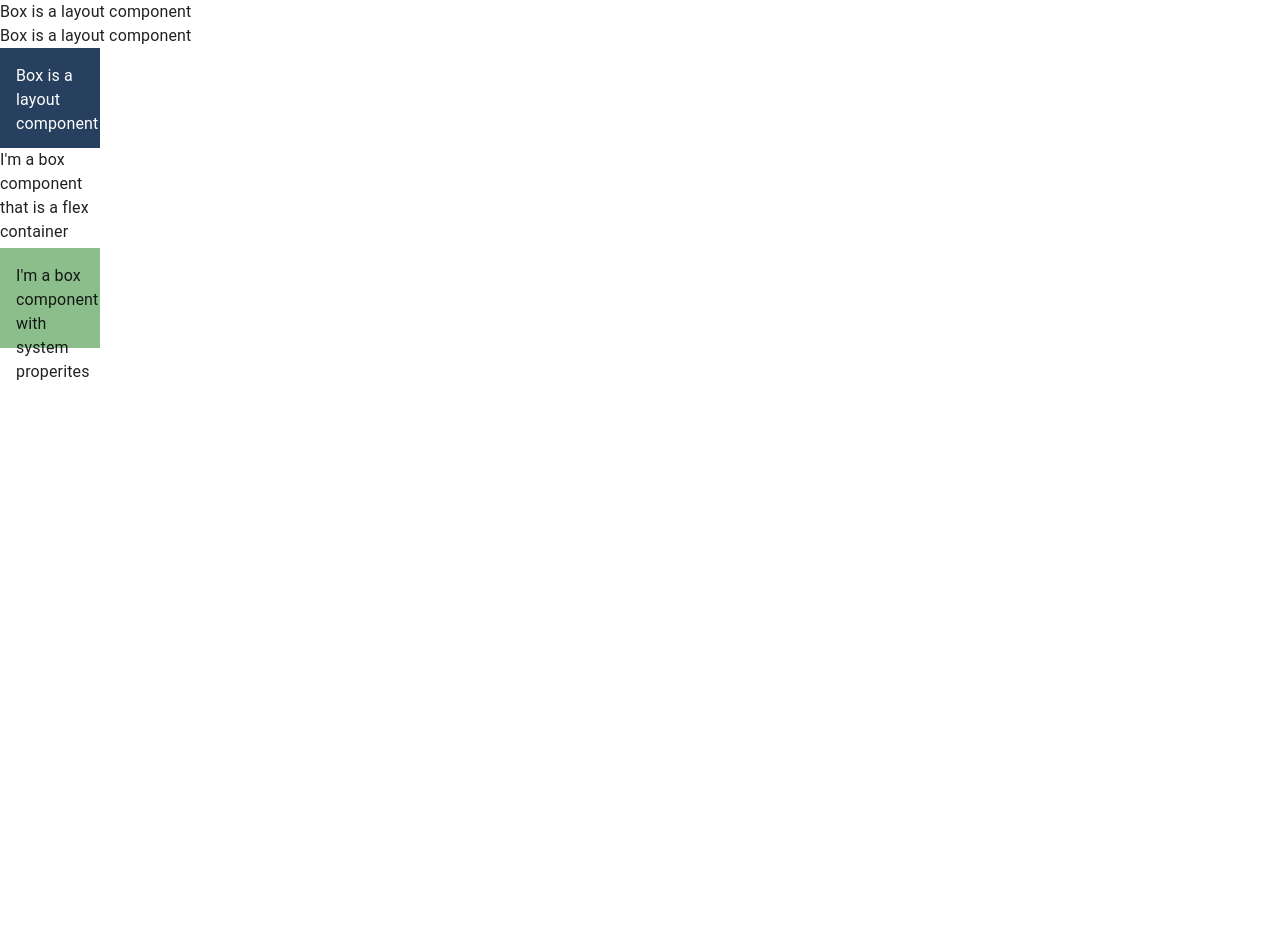
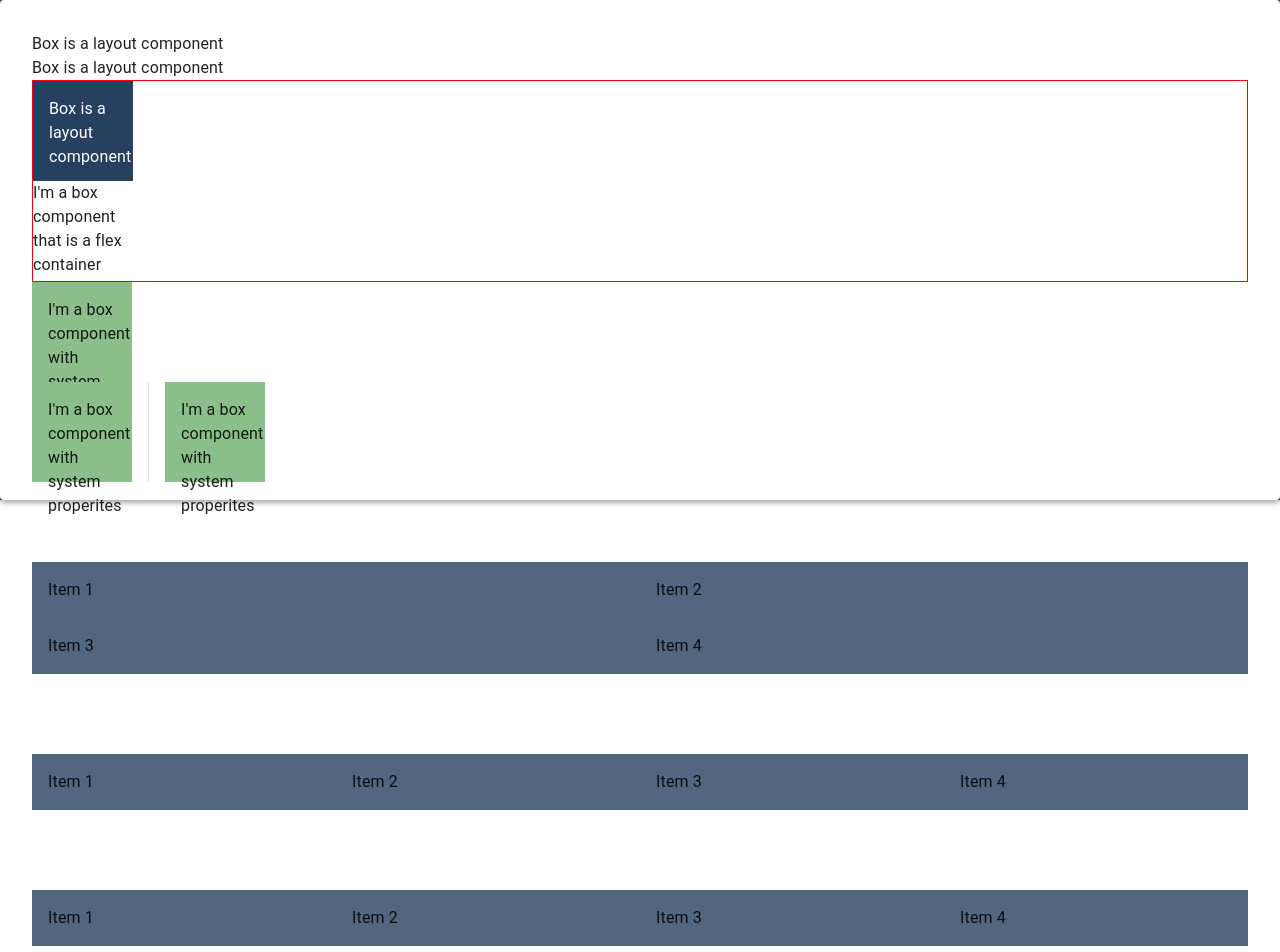
Before and after one commit to Tim-Parks-Lynch/material-ui-learning, a React (Vite) app in the folder my-app/: page / in a window 1280 px wide. Shown: the top 952 px of the page. Before the commit the page ends 800 px from the top, so only its background shows below. Built offline with nearby package versions, Linux system fonts and the light colour scheme.

Commit message:
started on surface components

```diff
--- a/my-app/src/components/MuiLayout/MuiLayout.tsx
+++ b/my-app/src/components/MuiLayout/MuiLayout.tsx
@@ -1,13 +1,18 @@
-import { Box } from '@mui/material';
+import { Box, Stack, Divider, Grid, Paper } from '@mui/material';
 import React from 'react';
 
 const MuiLayout = () => {
   return (
+    <Paper sx={{ padding: '32px', height: '500px' }} elevation={4}>
       <Box>
         {/* Basic - shows as div in html */}
         <Box>Box is a layout component</Box>
         {/* Basic - shows as span in html */}
         <Box component="span">Box is a layout component</Box>
+        {/* // used for laying out in one direction
+      // vertically or horizontally but not both
+    // might not be noticeable but puts them in a column by default */}
+        <Stack sx={{ border: '1px solid red' }}>
           {/* SX PROP */}
           <Box
             sx={{
@@ -27,12 +32,127 @@ const MuiLayout = () => {
           <Box display="flex" height="100px" width="100px">
             {`I'm a box component that is a flex container`}
           </Box>
+        </Stack>
         {/* System properties and shortcuts, look them up they save time */}
         {/* bgcolor and p are examples of system properties */}
         <Box display="flex" height="100px" width="100px" bgcolor="success.light" p={2}>
           {`I'm a box component with system properites`}
         </Box>
+
+        {/* direction prop for stack, col by default, can also be row or other flexbox values
+      like row-reverse, space-between, etc*/}
+        {/* spacing adds by default 8px times whatever value you have in spacing prop making
+      the below a 16px spacing */}
+        {/* divider prop adds a divider between each child element in the stack */}
+        {/* system props can also be used here like mx, my, pl, pr, etc */}
+        <Stack direction="row" spacing={2} divider={<Divider orientation="vertical" flexItem />}>
+          {/* duplicated for stack example */}
+          <Box display="flex" height="100px" width="100px" bgcolor="success.light" p={2}>
+            {`I'm a box component with system properites`}
           </Box>
+          {/* duplicated for stack example */}
+          <Box display="flex" height="100px" width="100px" bgcolor="success.light" p={2}>
+            {`I'm a box component with system properites`}
+          </Box>
+        </Stack>
+      </Box>
+
+      <Grid container my={10}>
+        <Grid item xs={6}>
+          <Box bgcolor="primary.light" p={2}>
+            Item 1
+          </Box>
+        </Grid>
+        <Grid item xs={6}>
+          <Box bgcolor="primary.light" p={2}>
+            Item 2
+          </Box>
+        </Grid>
+        <Grid item xs={6}>
+          <Box bgcolor="primary.light" p={2}>
+            Item 3
+          </Box>
+        </Grid>
+        <Grid item xs={6}>
+          <Box bgcolor="primary.light" p={2}>
+            Item 4
+          </Box>
+        </Grid>
+      </Grid>
+      {/* grid container showing reactiveness using multiple breakpoints on the grid items */}
+      <Grid container my={10}>
+        <Grid item xs={12} sm={6} md={3}>
+          <Box bgcolor="primary.light" p={2}>
+            Item 1
+          </Box>
+        </Grid>
+        <Grid item xs={12} sm={6} md={3}>
+          <Box bgcolor="primary.light" p={2}>
+            Item 2
+          </Box>
+        </Grid>
+        <Grid item xs={12} sm={6} md={3}>
+          <Box bgcolor="primary.light" p={2}>
+            Item 3
+          </Box>
+        </Grid>
+        <Grid item xs={12} sm={6} md={3}>
+          <Box bgcolor="primary.light" p={2}>
+            Item 4
+          </Box>
+        </Grid>
+
+        {/* grid container showing reactiveness using multiple breakpoints on the grid container */}
+        <Grid container my={10}>
+          <Grid item xs={12} sm={6} md={3}>
+            <Box bgcolor="primary.light" p={2}>
+              Item 1
+            </Box>
+          </Grid>
+          <Grid item xs={12} sm={6} md={3}>
+            <Box bgcolor="primary.light" p={2}>
+              Item 2
+            </Box>
+          </Grid>
+          <Grid item xs={12} sm={6} md={3}>
+            <Box bgcolor="primary.light" p={2}>
+              Item 3
+            </Box>
+          </Grid>
+          <Grid item xs={12} sm={6} md={3}>
+            <Box bgcolor="primary.light" p={2}>
+              Item 4
+            </Box>
+          </Grid>
+        </Grid>
+        {/* grid container showing reactiveness using auto layout making each col equal width
+         if you set one column to be a certain width the rest will adjust around that column*/}
+        <Grid container my={10}>
+          <Grid item xs>
+            <Box bgcolor="primary.light" p={2}>
+              Item 1
+            </Box>
+          </Grid>
+          {/* example of it adjusting around this one column, could also
+          be set to auto which would make it take up only the width of the items inside of it */}
+          <Grid item xs={4}>
+            <Box bgcolor="primary.light" p={2}>
+              Item 2
+            </Box>
+          </Grid>
+          <Grid item xs>
+            <Box bgcolor="primary.light" p={2}>
+              Item 3
+            </Box>
+          </Grid>
+          <Grid item xs>
+            <Box bgcolor="primary.light" p={2}>
+              Item 4
+            </Box>
+          </Grid>
+        </Grid>
+      </Grid>
+    </Paper>
   );
 };
 
--- a/my-app/src/main.css
+++ b/my-app/src/main.css
@@ -1,6 +1 @@
 /* global style */
-
-#root {
-  /* padding: 4rem; */
-  /* text-align: center; */
-}
--- a/my-app/src/pages/Home/Home.tsx
+++ b/my-app/src/pages/Home/Home.tsx
@@ -1,4 +1,5 @@
 import MuiLayout from '@/components/MuiLayout/MuiLayout';
+import { Box } from '@mui/material';
 import React from 'react';
 // import MuiTypography from '@/components/MuiTypography/MuiTypography';
 // import MuiButton from '@/components/MuiButton/MuiButton';
@@ -10,7 +11,7 @@ import React from 'react';
 // import MuiAutocomplete from '@/components/MuiAutocomplete.tsx/MuiAutocomplete';
 const Home = () => {
   return (
-    <>
+    <Box bgcolor="primary.main">
       {/* <MuiTypography></MuiTypography>; */}
       {/* <MuiButton></MuiButton> */}
       {/* <MuiTextField></MuiTextField> */}
@@ -20,7 +21,7 @@ const Home = () => {
       {/* <MuiSwitch></MuiSwitch> */}
       {/* <MuiAutocomplete /> */}
       <MuiLayout />
-    </>
+    </Box>
   );
 };
 
```
Also changed, not shown: 1 other file (tests, documents, lock files or other folders). Lines whose indentation alone changed are shown as unchanged.
